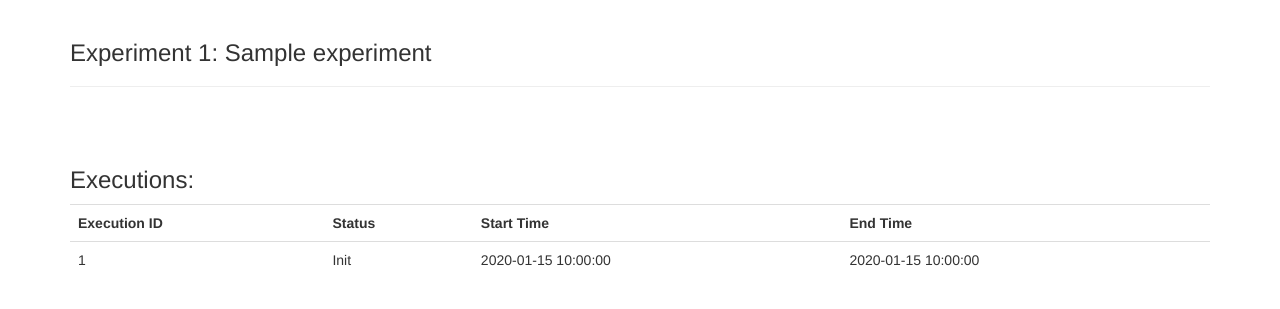
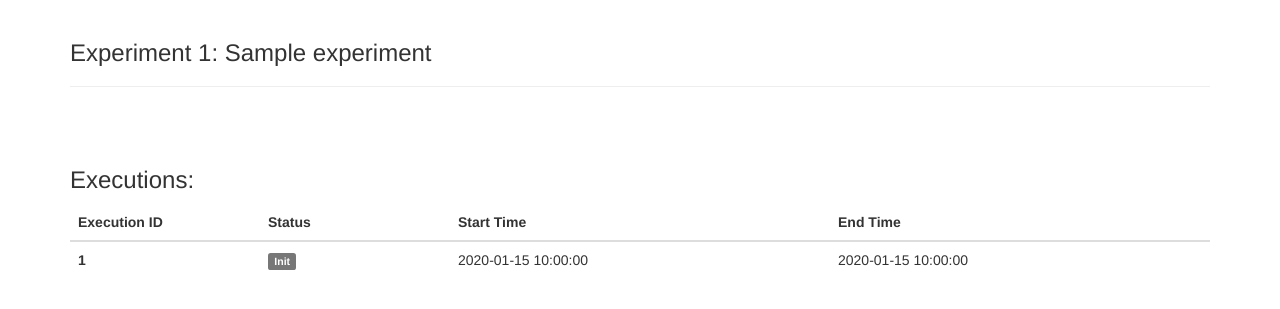
Before and after one commit to 6G-SANDBOX/portal, a Flask app: page /experiment/1 in a window 1280 px wide. Shown: the part 52-361 px from the top of the page. Run offline with Flask 2, Linux system fonts and the light colour scheme; a user stored in the database is signed in; tables that the repository leaves empty hold one stand-in row (values such as "Sample post"); some libraries are stand-ins or nearby versions.

Commit message:
Update templates styles

```diff
--- a/app/templates/_execution.html
+++ b/app/templates/_execution.html
@@ -1,14 +1,26 @@
         <tr>
-            <td>
+
+            <th scope="row" class="col-md-2">
                 {{ execution.id }}
+            </th>
+            <td class="col-md-2">
+                {% if execution.status == 'Init' %}
+                <span class="label label-default">{{ execution.status }}</span>
+                {% elif execution.status in ['PreRun', 'Run', 'PostRun'] %}
+                <span class="label label-primary">{{ execution.status }}</span>
+                {% elif execution.status == 'Finished' %}
+                <span class="label label-success">{{ execution.status }}</span>
+                {% elif execution.status == 'Cancelled' %}
+                <span class="label label-warning">{{ execution.status }}</span>
+                {% elif execution.status == 'Errored' %}
+                <span class="label label-danger">{{ execution.status }}</span>
+                {% endif %}
+
             </td>
-            <td>
-                {{ execution.status }}
-            </td>
-            <td>
+            <td class="col-md-4">
                 {{ execution.start_time }}
             </td>
-             <td>
+             <td class="col-md-4">
                 {{ execution.end_time }}
             </td>
         </tr>
--- a/app/templates/experiment.html
+++ b/app/templates/experiment.html
@@ -7,16 +7,20 @@
     </br>
     </br>
     <h3>Executions:</h3>
-    <table class="table table-hover">
+    <table class="table">
+        <thead class="thead-dark">
             <tr>
                 <th>Execution ID</th>
                 <th>Status</th>
                 <th>Start Time</th>
                 <th>End Time</th>
             </tr>
+        </thead>
+        <tbody>
             {% for execution in executions %}
                 {% include '_execution.html' %}
             {% endfor %}
+        </tbody>
     </table>
 
 {% endblock %}
--- a/app/templates/index.html
+++ b/app/templates/index.html
@@ -9,14 +9,18 @@
     <hr>
     </br>
     <h3>Experiments:</h3>
-    <table class="table table-hover">
+    <table class="table table-striped">
+        <thead class="thead-dark">
             <tr>
                 <th>Experiment ID</th>
                 <th>Name</th>
                 <th>Action</th>
             </tr>
+        </thead>
+        <tbody>
             {% for experiment in experiments %}
                 {% include '_experiment.html' %}
             {% endfor %}
+        </tbody>
     </table>
 {% endblock %}
```
Also changed, not shown: app/templates/_experiment.html (+6 -6 lines). Lines whose indentation alone changed are shown as unchanged.
